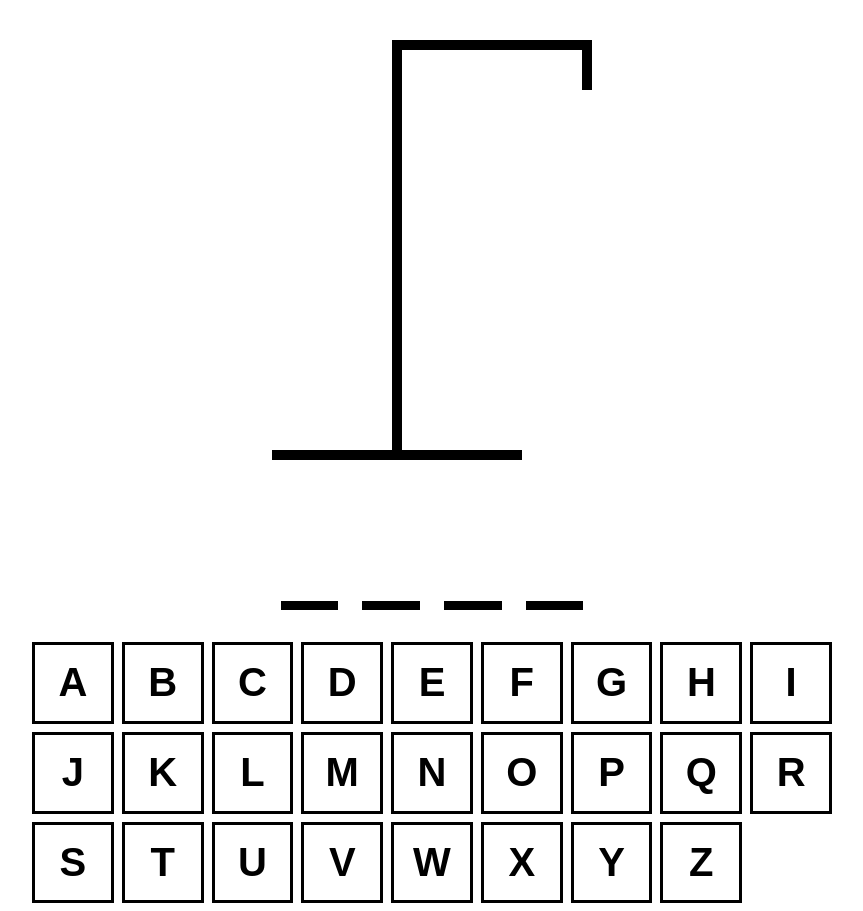
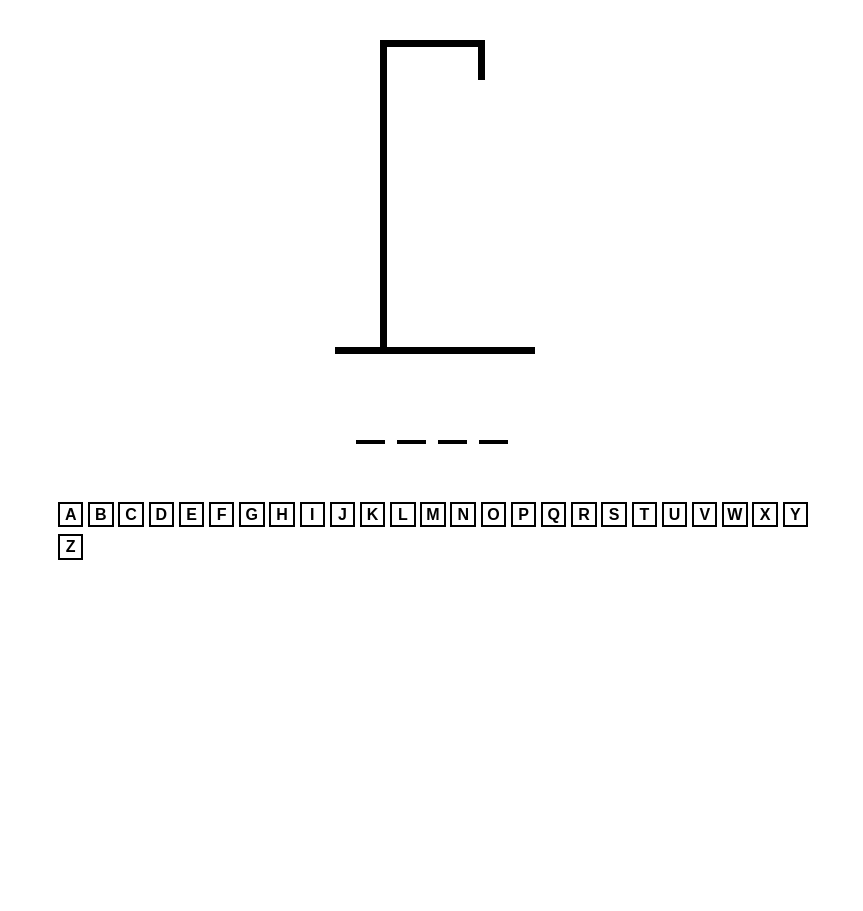
Before and after one commit to kneeshuh/hangman, a React (Vite) app: page / in a window 1280 px wide. Shown: the whole page, without its empty margins (208-1071 px from the left). After the commit the page ends 800 px from the top, so only its background shows below. Built offline with nearby package versions, Linux system fonts and the light colour scheme; the HTML template or start-up script is replaced by a standard one.

Commit message:
restyle, fits better on smaller screens, hangman drawing more centered and less large

```diff
--- a/src/App.tsx
+++ b/src/App.tsx
@@ -60,8 +60,11 @@ function App() {
       alignItems: 'center'
     }}>
       <div style={{
-        fontSize: '2rem',
-        textAlign: 'center'
+        fontSize: '1rem',
+        textAlign: 'center',
+        textTransform: 'uppercase',
+        fontWeight: 'bold',
+        fontFamily: 'monospace'
       }}>
         {isWinner && "You've Won! Refresh to start again"}
         {isLoser && "You've Lost! Refresh to try again"}
--- a/src/HangmanDrawing.tsx
+++ b/src/HangmanDrawing.tsx
@@ -5,32 +5,32 @@ const head = (
         height: '50px',
         width: '50px',
         borderRadius: '100%',
-        border: '10px solid black',
+        border: '7px solid black',
         position: 'absolute',
-        top: '45px',
-        right: '-30px'
+        top: '35px',
+        right: '20px'
     }}/>
 )
 
 const body = (
     <div style={{
-        height: '100px',
-        width: '10px',
+        height: '75px',
+        width: '7px',
         background: 'black',
         position: 'absolute',
-        top: '110px',
-        right: '0px'
+        top: '95px',
+        right: '50px'
     }}/>
 )
 
 const rightArm = (
     <div style={{
-        height: '10px',
-        width: '100px',
+        height: '7px',
+        width: '70px',
         background: 'black',
         position: 'absolute',
-        top: '150px',
-        right: '-95px',
+        top: '135px',
+        right: '-20px',
         rotate: '-30deg',
         transformOrigin: 'left bottom'
     }}/>
@@ -38,12 +38,12 @@ const rightArm = (
 
 const leftArm = (
     <div style={{
-        height: '10px',
-        width: '100px',
+        height: '7px',
+        width: '70px',
         background: 'black',
         position: 'absolute',
-        top: '150px',
-        right: '5px',
+        top: '135px',
+        right: '55px',
         rotate: '30deg',
         transformOrigin: 'right bottom'
     }}/>
@@ -51,12 +51,12 @@ const leftArm = (
 
 const rightLeg = (
     <div style={{
-        height: '10px',
-        width: '100px',
+        height: '7px',
+        width: '80px',
         background: 'black',
         position: 'absolute',
-        top: '200px',
-        right: '-90px',
+        top: '163px',
+        right: '-23px',
         rotate: '60deg',
         transformOrigin: 'left bottom'
     }}/>
@@ -64,18 +64,18 @@ const rightLeg = (
 
 const leftLeg = (
     <div style={{
-        height: '10px',
-        width: '100px',
+        height: '7px',
+        width: '80px',
         background: 'black',
         position: 'absolute',
-        top: '200px',
-        right: '0px',
+        top: '163px',
+        right: '50px',
         rotate: '-60deg',
         transformOrigin: 'right bottom'
     }}/>
 )
 
-const bodyParts = [head, body, rightArm, leftArm, rightLeg, leftLeg]
+const bodyParts = [head, body, leftArm, rightArm, rightLeg, leftLeg]
 
 type HangmanDrawingProps = {
     numberOfGuesses: number
@@ -88,29 +88,30 @@ export default function HangmanDrawing({ numberOfGuesses }: HangmanDrawingProps)
     }}>
         {bodyParts.slice(0, numberOfGuesses)}
         <div style={{
-            height: '50px',
-            width: '10px',
+            height: '40px',
+            width: '7px',
             background: 'black',
             position: 'absolute',
             top: 0,
-            right: 0
+            right: 50
         }}/>
         <div style={{
-            height: '10px',
+            height: '7px',
+            width: '100px',
+            background: 'black',
+            marginLeft: '50px'
+        }}/>
+        <div style={{
+            height: '300px',
+            width: '7px',
+            background: 'black',
+            marginLeft: '50px'
+        }}/>
+        <div style={{
+            height: '7px',
             width: '200px',
             background: 'black',
-            marginLeft: '120px'
-        }}/>
-        <div style={{
-            height: '400px',
-            width: '10px',
-            background: 'black',
-            marginLeft: '120px'
-        }}/>
-        <div style={{
-            height: '10px',
-            width: '250px',
-            background: 'black'
+            marginLeft: '5px'
         }}/>
     </div>
   )
--- a/src/HangmanWord.tsx
+++ b/src/HangmanWord.tsx
@@ -11,7 +11,7 @@ export default function HangmanWord({ reveal, guessedLetters, wordToGuess }: Han
     <div style={{
         display: 'flex',
         gap: '.25em',
-        fontSize: '6rem',
+        fontSize: '3rem',
         fontWeight: 'bold',
         textTransform: 'uppercase',
         fontFamily: 'monospace'
--- a/src/Keyboard.module.css
+++ b/src/Keyboard.module.css
@@ -1,11 +1,12 @@
 .btn {
     width: 100%;
-    border: 3px solid black;
+    border: 2px solid black;
     background: none;
     aspect-ratio: 1 / 1;
-    font-size: 2.5rem;
+    font-size: 1rem;
     text-transform: uppercase;
-    padding: .5rem;
+    padding: 1px;
+    margin: 1px;
     font-weight: bold;
     cursor: pointer;
     color: black;
--- a/src/Keyboard.tsx
+++ b/src/Keyboard.tsx
@@ -39,10 +39,16 @@ type KeyboardProps = {
 
 export default function Keyboard({ disabled, activeLetters, inactiveLetters, addGuessedLetter }: KeyboardProps) {
   return (
+    // <div style={{
+    //     display: 'flex',
+    //     flexDirection: 'column',
+    //     margin: '25px'
+    // }}>
     <div style={{
         display: 'grid',
-        gridTemplateColumns: 'repeat(auto-fit, minmax(75px, 1fr)',
-        gap: '.5rem'
+        gridTemplateColumns: 'repeat(auto-fit, minmax(25px, 1fr)',
+        gap: '.3rem',
+        margin: '25px'
     }}>
         {keys.map(key => {
             const isActive = activeLetters.includes(key)
@@ -56,5 +62,6 @@ export default function Keyboard({ disabled, activeLetters, inactiveLetters, add
                 </button>
         })}
     </div>
+    // </div>
   )
 }
```
